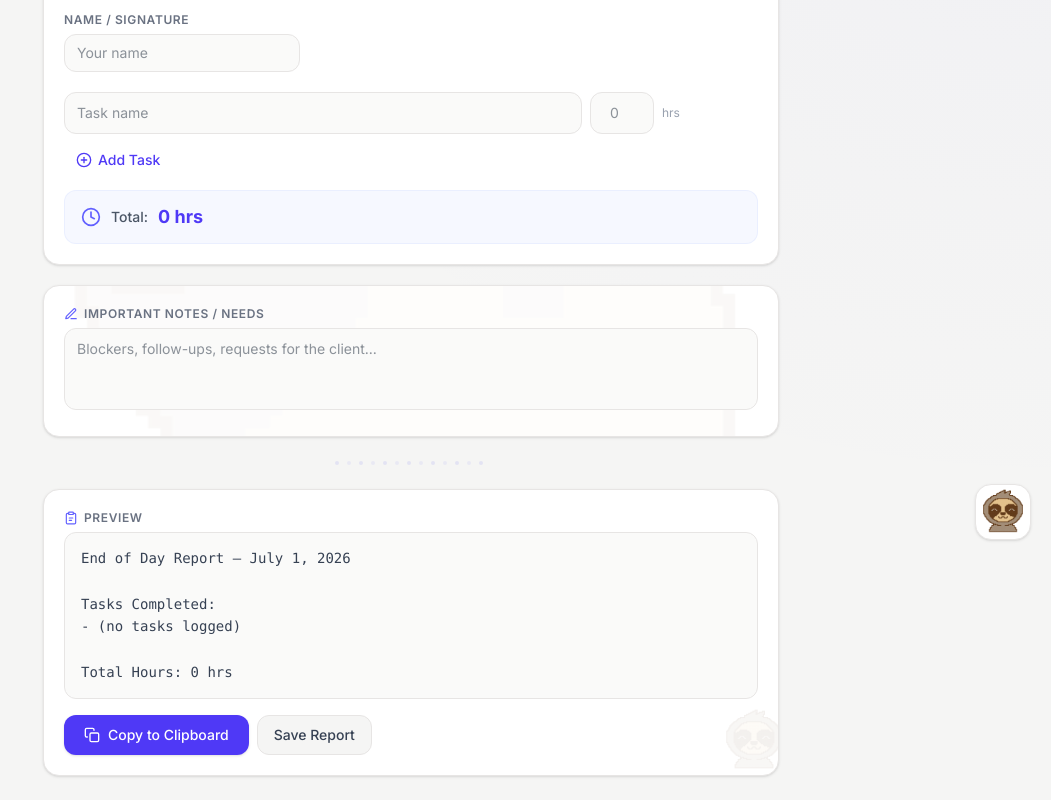
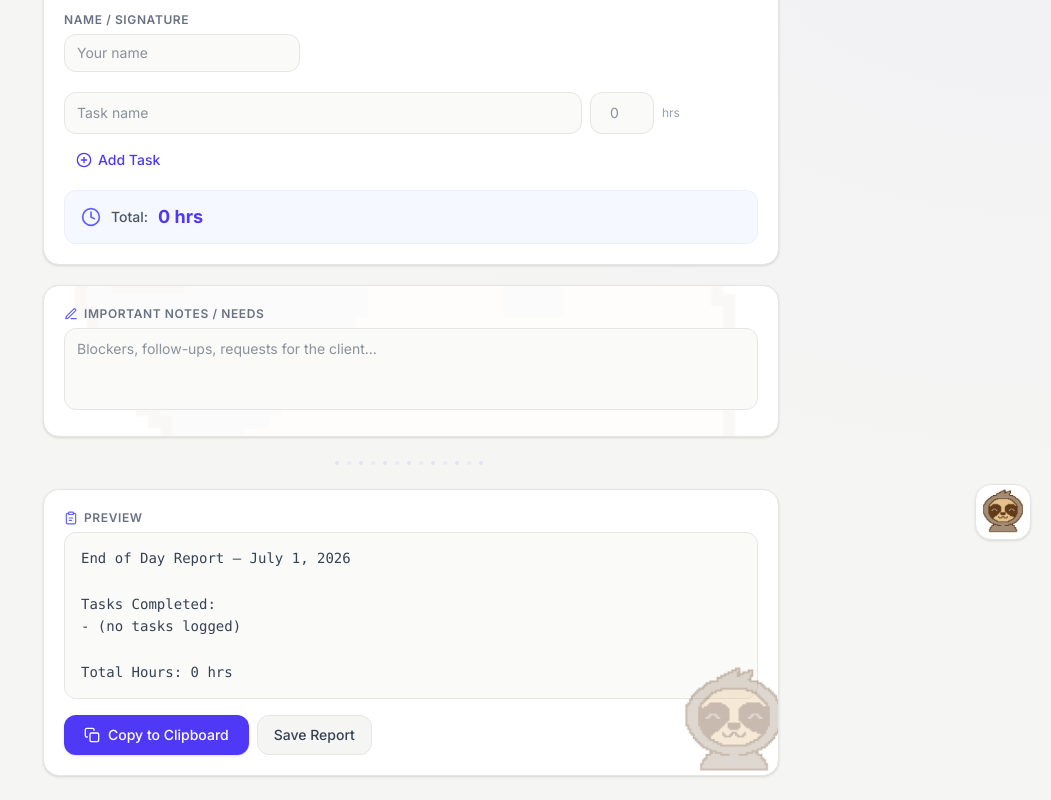
Before and after one commit to Stablhr/EOD-Pomoforo, a React (Vite) app in the folder eod-report/: page / in a window 1280 px wide. Shown: the part 240-1040 px from the top of the page, without its empty margins (229-1280 px from the left). Built offline with nearby package versions, Linux system fonts and the light colour scheme.

Commit message:
copy card

```diff
--- a/eod-report/src/components/report/ReportForm.jsx
+++ b/eod-report/src/components/report/ReportForm.jsx
@@ -196,7 +196,7 @@ export default function ReportForm({ initialReport, onSave, onClearLoad, author,
         <img
           src={slothImage}
           alt=""
-          className="absolute -bottom-2 -right-2 w-16 h-16 object-contain opacity-[0.07] pointer-events-none select-none"
+          className="absolute -bottom-3 -right-3 w-28 h-28 object-contain opacity-[0.35] pointer-events-none select-none"
           draggable={false}
         />
         <ReportPreview report={reportText} />
```
